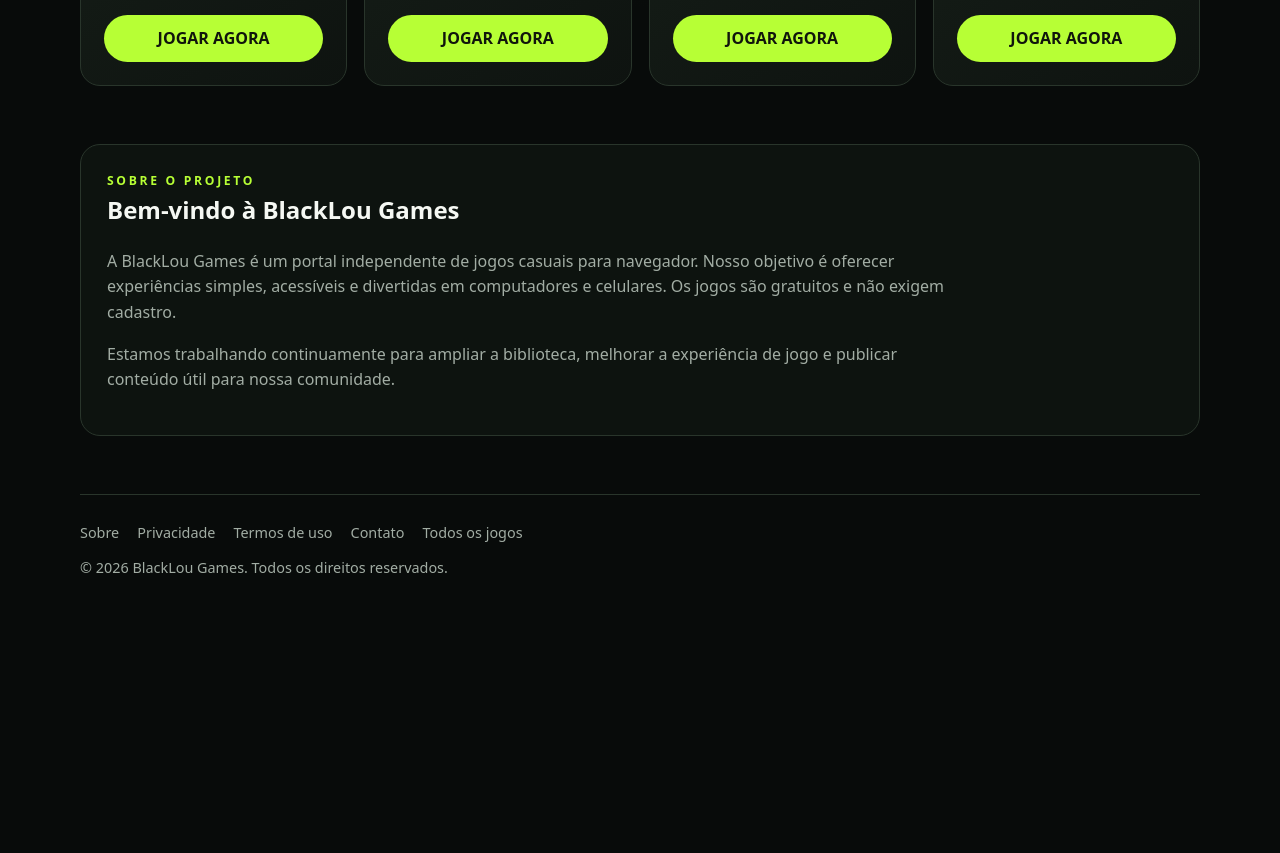
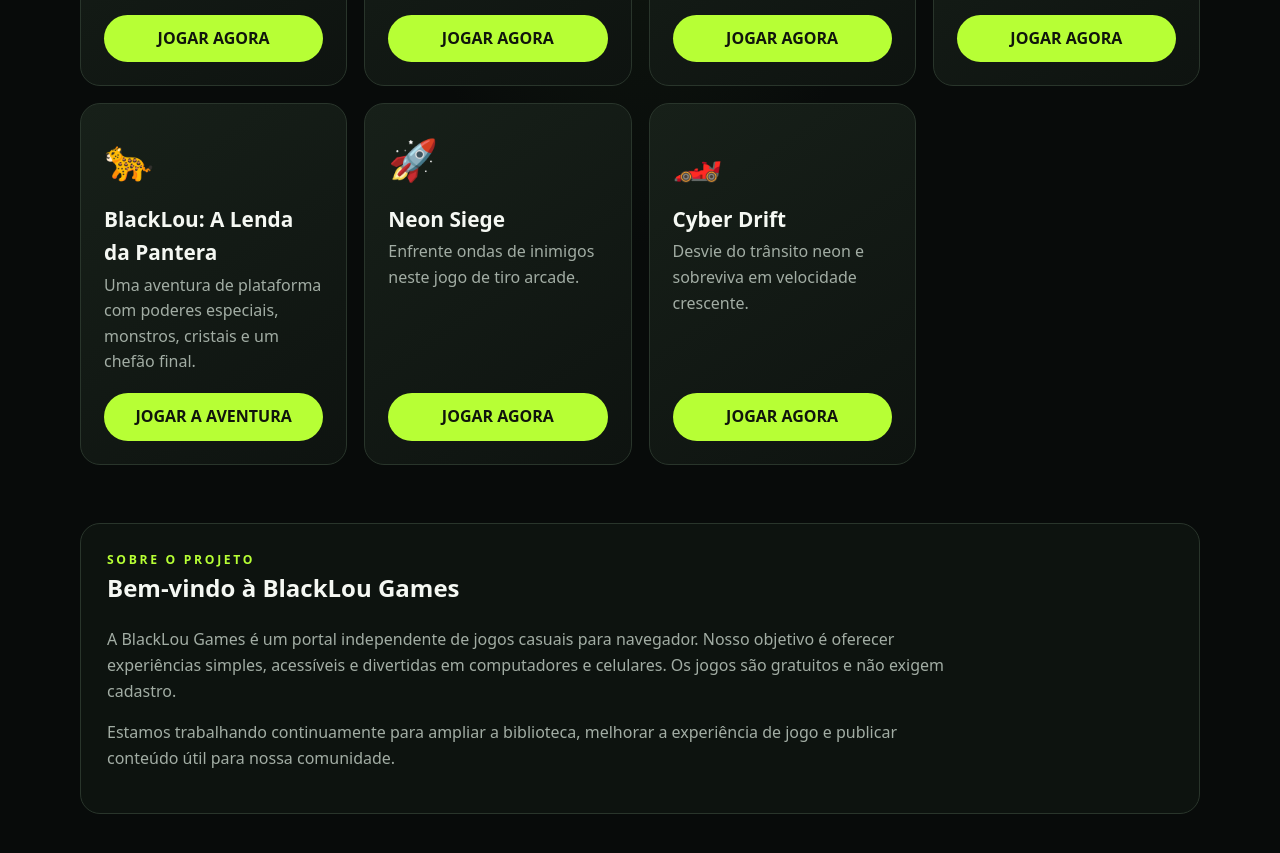
Before and after one commit to nilsonreis2002/Blacklou-games, a plain HTML site: page index.html in a window 1280 px wide. Shown: the part 1027-1880 px from the top of the page. Before the commit the page ends 1644 px from the top, so only its background shows below. Drawn offline with Linux system fonts and the light colour scheme.

Commit message:
Feature new BlackLou arcade games on homepage

```diff
--- a/index.html
+++ b/index.html
@@ -28,6 +28,9 @@ a{color:inherit}.wrap{width:min(1120px,92%);margin:auto}.top{display:flex;align-
 <article class="game"><div class="emoji">🧠</div><h3>Memory Matrix</h3><p>Encontre os oito pares usando o menor número de jogadas.</p><a class="play" href="games/memory-matrix/index.html">JOGAR AGORA</a></article>
 <article class="game"><div class="emoji">⚡</div><h3>Click Rush</h3><p>Teste seus reflexos e acerte o maior número de alvos em 20 segundos.</p><a class="play" href="games/click-rush/index.html">JOGAR AGORA</a></article>
 <article class="game"><div class="emoji">🧱</div><h3>Pixel Breaker</h3><p>Controle a plataforma, rebata a bola e destrua todos os blocos.</p><a class="play" href="games/pixel-breaker/index.html">JOGAR AGORA</a></article>
+<article class="game"><div class="emoji">🐆</div><h3>BlackLou: A Lenda da Pantera</h3><p>Uma aventura de plataforma com poderes especiais, monstros, cristais e um chefão final.</p><a class="play" href="games/blacklou-legend/index.html">JOGAR A AVENTURA</a></article>
+<article class="game"><div class="emoji">🚀</div><h3>Neon Siege</h3><p>Enfrente ondas de inimigos neste jogo de tiro arcade.</p><a class="play" href="games/neon-siege/index.html">JOGAR AGORA</a></article>
+<article class="game"><div class="emoji">🏎️</div><h3>Cyber Drift</h3><p>Desvie do trânsito neon e sobreviva em velocidade crescente.</p><a class="play" href="games/cyber-drift/index.html">JOGAR AGORA</a></article>
 </div></section>
 <section class="about" id="sobre"><div class="eyebrow">Sobre o projeto</div><h2>Bem-vindo à BlackLou Games</h2><p>A BlackLou Games é um portal independente de jogos casuais para navegador. Nosso objetivo é oferecer experiências simples, acessíveis e divertidas em computadores e celulares. Os jogos são gratuitos e não exigem cadastro.</p><p>Estamos trabalhando continuamente para ampliar a biblioteca, melhorar a experiência de jogo e publicar conteúdo útil para nossa comunidade.</p></section>
 </main>
```
